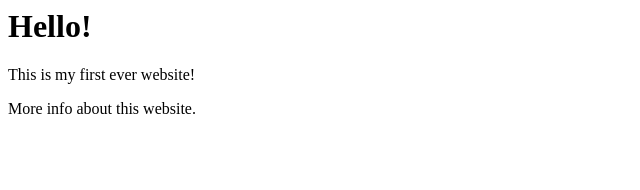
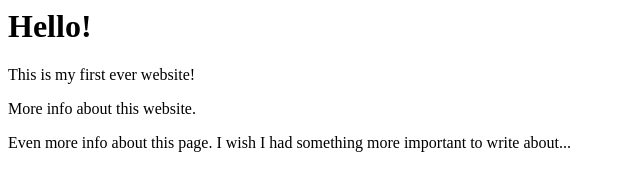
Before and after one commit to sarasherrer/practice-repository, a plain HTML site: page index.html in a window 1280 px wide. Shown: the whole page, without its empty margins (0-640 px from the left). Drawn offline with Linux system fonts and the light colour scheme.

Commit message:
add more information

```diff
--- a/index.html
+++ b/index.html
@@ -3,3 +3,5 @@
 <p>This is my first ever website!<p>
 
 <p>More info about this website.</p>
+
+<p>Even more info about this page. I wish I had something more important to write about...</p>
```
Also changed, not shown: about.html (+2 -0 lines).
